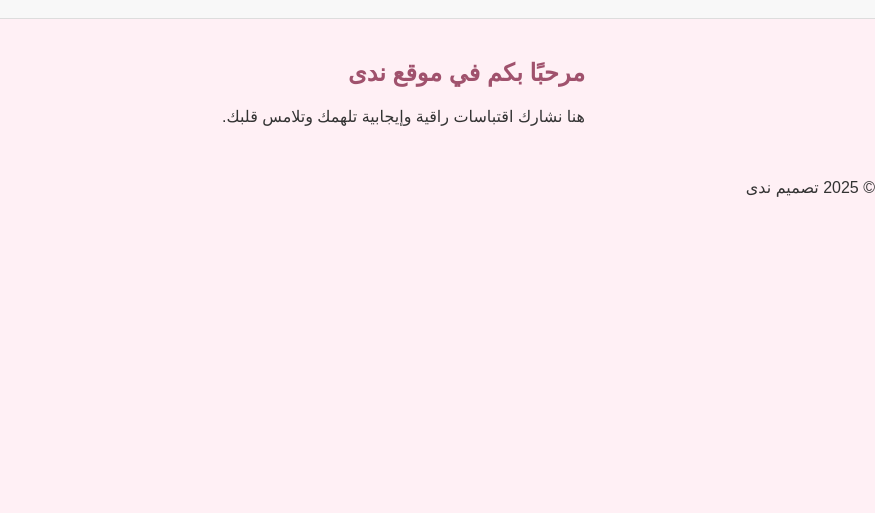
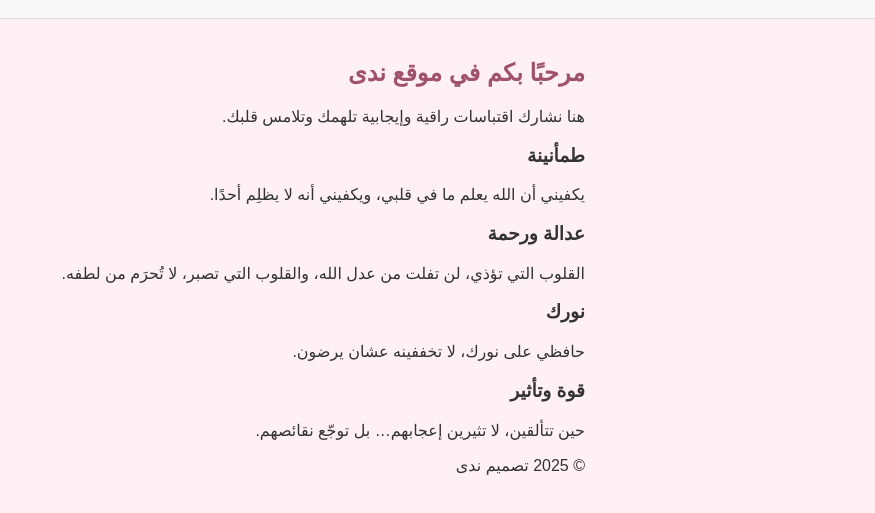
Before and after one commit to Nad223/nad223.github.io, a plain HTML site: page index.html in a window 1280 px wide. Shown: the part 79-592 px from the top of the page, without its empty margins (405-1280 px from the left). Drawn offline with Linux system fonts and the light colour scheme.

Commit message:
Update index.html

```diff
--- a/index.html
+++ b/index.html
@@ -20,8 +20,27 @@
     <section>
       <h2>مرحبًا بكم في موقع ندى</h2>
       <p>هنا نشارك اقتباسات راقية وإيجابية تلهمك وتلامس قلبك.</p>
-    </section>
-  </main>
+    </<section class="quotes-section">
+  <div class="quote-block">
+    <h3>طمأنينة</h3>
+    <p>يكفيني أن الله يعلم ما في قلبي، ويكفيني أنه لا يظلِم أحدًا.</p>
+  </div>
+
+  <div class="quote-block">
+    <h3>عدالة ورحمة</h3>
+    <p>القلوب التي تؤذي، لن تفلت من عدل الله، والقلوب التي تصبر، لا تُحرَم من لطفه.</p>
+  </div>
+
+  <div class="quote-block">
+    <h3>نورك</h3>
+    <p>حافظي على نورك، لا تخففينه عشان يرضون.</p>
+  </div>
+
+  <div class="quote-block">
+    <h3>قوة وتأثير</h3>
+    <p>حين تتألقين، لا تثيرين إعجابهم… بل توجّع نقائصهم.</p>
+  </div>
+</section>
 
   <footer>
     <p>© 2025 تصميم ندى</p>
```
